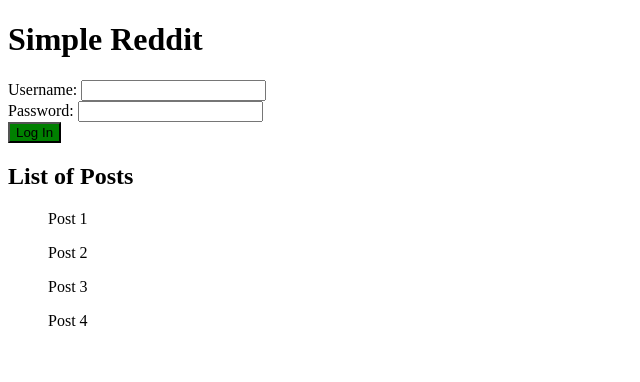
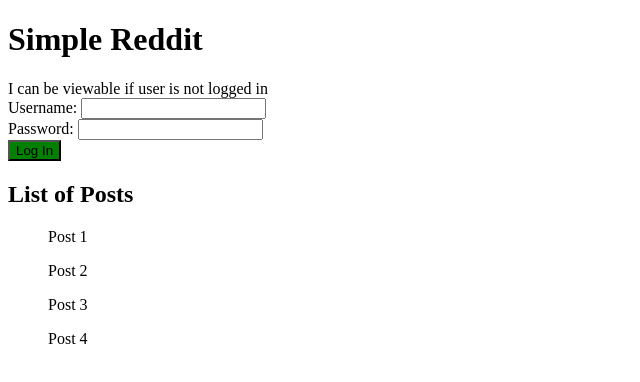
Before and after one commit to shenoy-anurag/simple-reddit, an Angular app in the folder frontend/forum-app/: page / in a window 1280 px wide. Shown: the top 382 px of the page, without its empty margins (0-640 px from the left). Built offline with nearby package versions, Linux system fonts and the light colour scheme.

Commit message:
feat: added sign in feature

```diff
--- a/frontend/forum-app/src/app/header/header.component.html
+++ b/frontend/forum-app/src/app/header/header.component.html
@@ -2,13 +2,20 @@
     <h1>
         {{ title }}
     </h1>
-    <form action="/" id="myLogin">
-        Username: <input type="text" #usrInput name="username" id="username"><br>
-        Password: <input type="password" #usrPwd name="password" id="password"><br>
-    </form>
-    <app-button
-        color="green"
-        text="Log In"
-        (btnClick)="toggleLogIn(usrInput.value, usrPwd.value)">
-    </app-button>
+
+    <div *ngIf='!usrLoggedIn; else elseTemplate'>
+        I can be viewable if user is not logged in
+
+        <form action=" /" id="myLogin">
+            Username: <input type="text" #usrInput name="username" id="username"><br>
+            Password: <input type="password" #usrPwd name="password" id="password"><br>
+            <app-button color="green" text="Log In" (btnClick)="toggleLogIn(usrInput.value, usrPwd.value)">
+            </app-button>
+        </form>
+    </div>
+    <div>
+        <ng-template #elseTemplate>
+            {{usr + " is logged in."}}<br>
+        </ng-template>
+    </div>
 </header>
--- a/frontend/forum-app/src/app/header/header.component.ts
+++ b/frontend/forum-app/src/app/header/header.component.ts
@@ -7,7 +7,9 @@
 })
 export class HeaderComponent implements OnInit {
 
-  title: string = "Simple Reddit"
+  title: string = "Simple Reddit";
+  usrLoggedIn: boolean = false;
+  usr: string = "";
   constructor() { }
 
   ngOnInit(): void {
@@ -15,5 +17,7 @@
 
   toggleLogIn(username: string, password: string) {
     console.log('Attempted login: USR:' + username + ' PWD:' + password);
+    this.usrLoggedIn = true;
+    this.usr = username;
   }
 }
```
